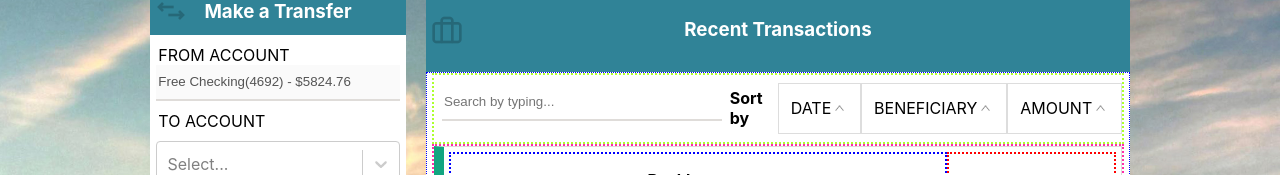
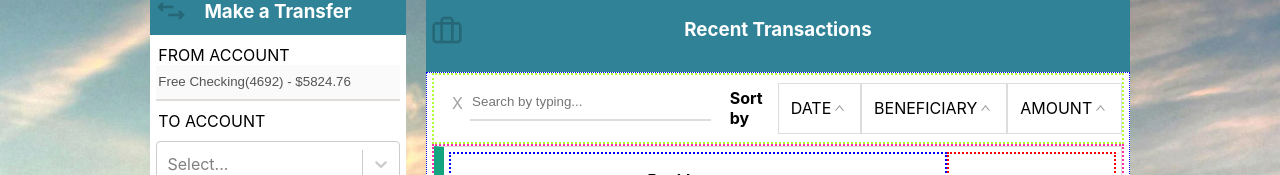
Before and after one commit to MarleeG/Transaction, a React (Create React App) app in the folder client/: page / in a window 1280 px wide. Shown: the part 114-289 px from the top of the page. Built offline with nearby package versions, Linux system fonts and the light colour scheme; the HTML template or start-up script is replaced by a standard one.

Commit message:
user is now able to clear search by field

```diff
--- a/client/src/Content/Content.js
+++ b/client/src/Content/Content.js
@@ -1,7 +1,5 @@
 import React, { useState, useEffect, useCallback } from "react";
 import Select from "react-select";
-
-// import moment from "moment";
 import _ from "lodash";
 
 import Widget from "../UIELements/Widget";
@@ -653,6 +651,10 @@ const Content = (props) => {
     }
   };
 
+  // const clearSearchByInput = () => {
+  //   updateSearchByInput("")
+  // }
+
   const handleDropdownKeyDown = (e) => {
     log(e.key);
   };
@@ -753,13 +755,20 @@ const Content = (props) => {
             <Input
               type="text"
               placeholder="Search by typing..."
-              classes="recent-transaction-wdg__filters-input"
+              classesForPrependSign="recent-transaction-wdg__filters-prepend-sign"
               stylesForInputContainer={{ width: "45%", margin: "10px" }}
               name="searchByInput"
               val={searchByInputVal}
               handleChange={handleChange}
               onKeyDown={keyDown}
               showInput={true}
+              updateSearchByInput={updateSearchByInput}
+              prependSign="X"
+              stylesForPrependSign={{
+                display: "table",
+                overflow: "hidden",
+                width: "100%",
+              }}
             />
 
             <ul className="recent-transaction-wdg__filters-ul">
--- a/client/src/UIELements/Button.css
+++ b/client/src/UIELements/Button.css
@@ -8,6 +8,8 @@
     padding: 10px;
     font-size: large;
     border-radius: 4px;
+
+    cursor: pointer;
 }
 
 .make-transfer-btn:disabled{
--- a/client/src/UIELements/Input.css
+++ b/client/src/UIELements/Input.css
@@ -9,7 +9,7 @@ label {
   align-self: center;
 }
 
-input{
+input {
   border: none;
   border-bottom: 2px solid #dfdcd9;
   width: 95%;
@@ -18,7 +18,7 @@ input{
   outline: none;
 }
 
-.input__container-prepend{
+.input__container-prepend {
   color: #a3a0a0;
   padding: 0.5em;
   padding-right: 0;
@@ -27,19 +27,30 @@ input{
   vertical-align: middle;
 }
 
-input[type=text]:focus {
+input[type="text"]:focus {
   border-bottom: 3px solid #555;
 }
 
-
-input.input__toAccount{
-    margin: 10px
+input.input__toAccount {
+  margin: 10px;
 }
 
-.make-transfer-wdg__react-select-container{
+.make-transfer-wdg__react-select-container {
   width: 95%;
   align-self: center;
   outline: none;
 
   margin: auto;
 }
+
+span.recent-transaction-wdg__filters-prepend-sign:hover {
+  color: black;
+  cursor: pointer;
+}
+
+span.recent-transaction-wdg__filters-prepend-sign:active {
+  /* margin-top: 14px; */
+
+  padding-top: 10px;
+
+}
--- a/client/src/UIELements/Input.js
+++ b/client/src/UIELements/Input.js
@@ -14,31 +14,24 @@ const Input = (props) => {
     classes,
     showInput,
     name,
+    classesForPrependSign,
+    updateSearchByInput,
 
     children,
   } = props;
 
   return (
-    // <Fragment>
-    //   {label && <label>{label}</label>}
-
-    //   {children ? (
-    //     <div className={`input__container ${classes}`}>
-    //         {children}
-    //     </div>
-    //   ) : (
-
-    //   )}
-    // </Fragment>
-
     <div
       className="input__container"
       style={stylesForInputContainer && stylesForInputContainer}
     >
       {label && <label>{label}</label>}
       {prependSign ? (
-        <span style={stylesForPrependSign && stylesForPrependSign}>
-          <span className="input__container-prepend">{prependSign}</span>
+        <span style={stylesForPrependSign && stylesForPrependSign} classes={classes && classes}>
+
+
+
+          {updateSearchByInput ? <span className={`input__container-prepend ${classesForPrependSign && classesForPrependSign}`} onClick={() => updateSearchByInput("")}>{prependSign}</span> : <span className={`input__container-prepend ${classesForPrependSign && classesForPrependSign}`}>{prependSign}</span> }
 
           <input
             type={type || "text"}
--- a/client/src/UIELements/Modal.js
+++ b/client/src/UIELements/Modal.js
@@ -33,7 +33,7 @@ const ModalOverlay = (props) => {
               </tr>
               <tr>
                 <td>{account}</td>
-                <td>${amount}</td>
+                <td>${parseFloat(amount).toFixed(2)}</td>
               </tr>
             </tbody>
           </table>
--- a/client/src/UIELements/Widget.css
+++ b/client/src/UIELements/Widget.css
@@ -104,6 +104,7 @@ li.recent-transaction-wdg__filters-li {
   display: flex;
   justify-content: center;
   flex-direction: column;
+  cursor: pointer;
 }
 
 .recent-transaction-wdg__filters-li > span {
```
Lines whose indentation alone changed are shown as unchanged.
